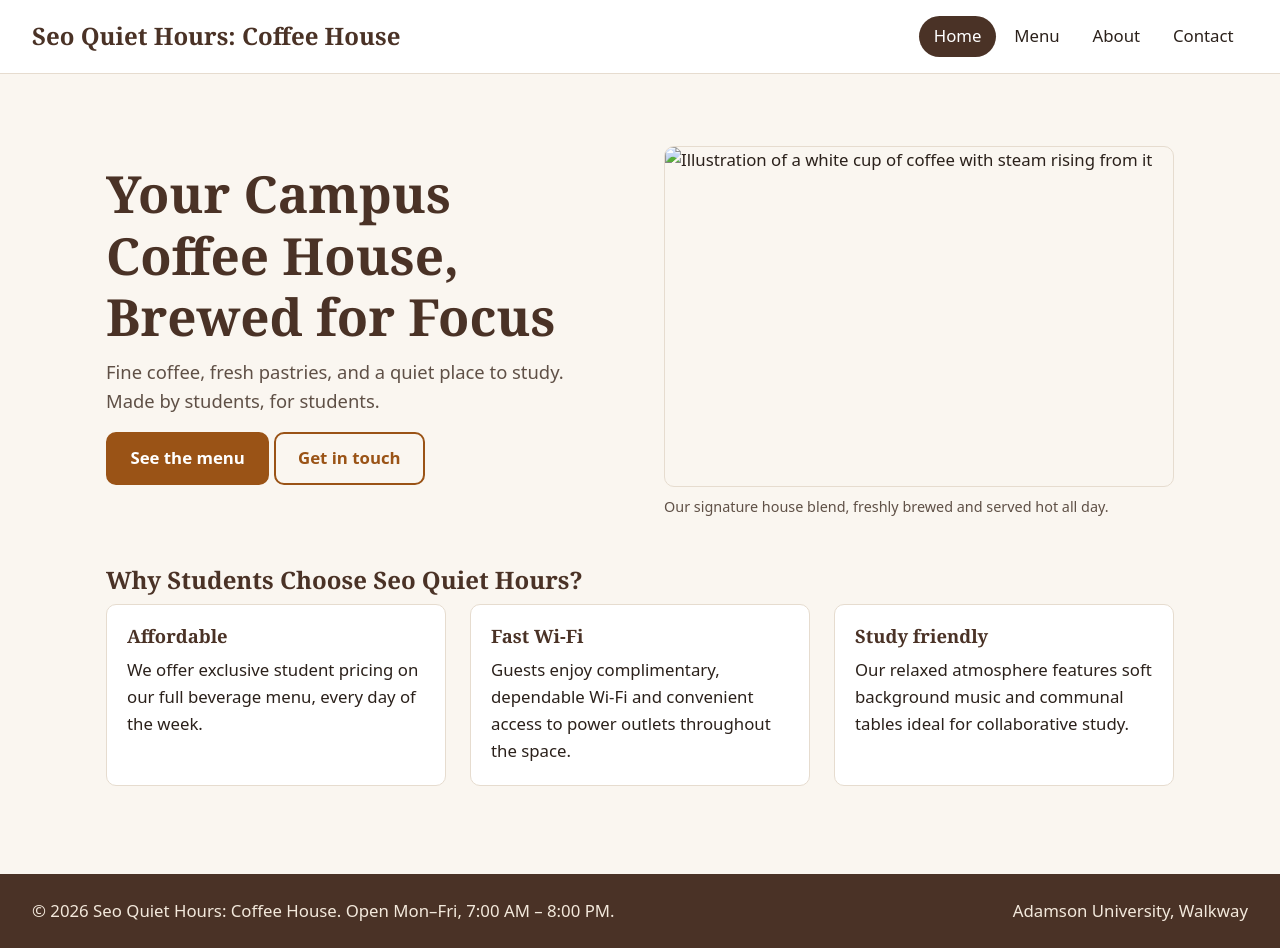
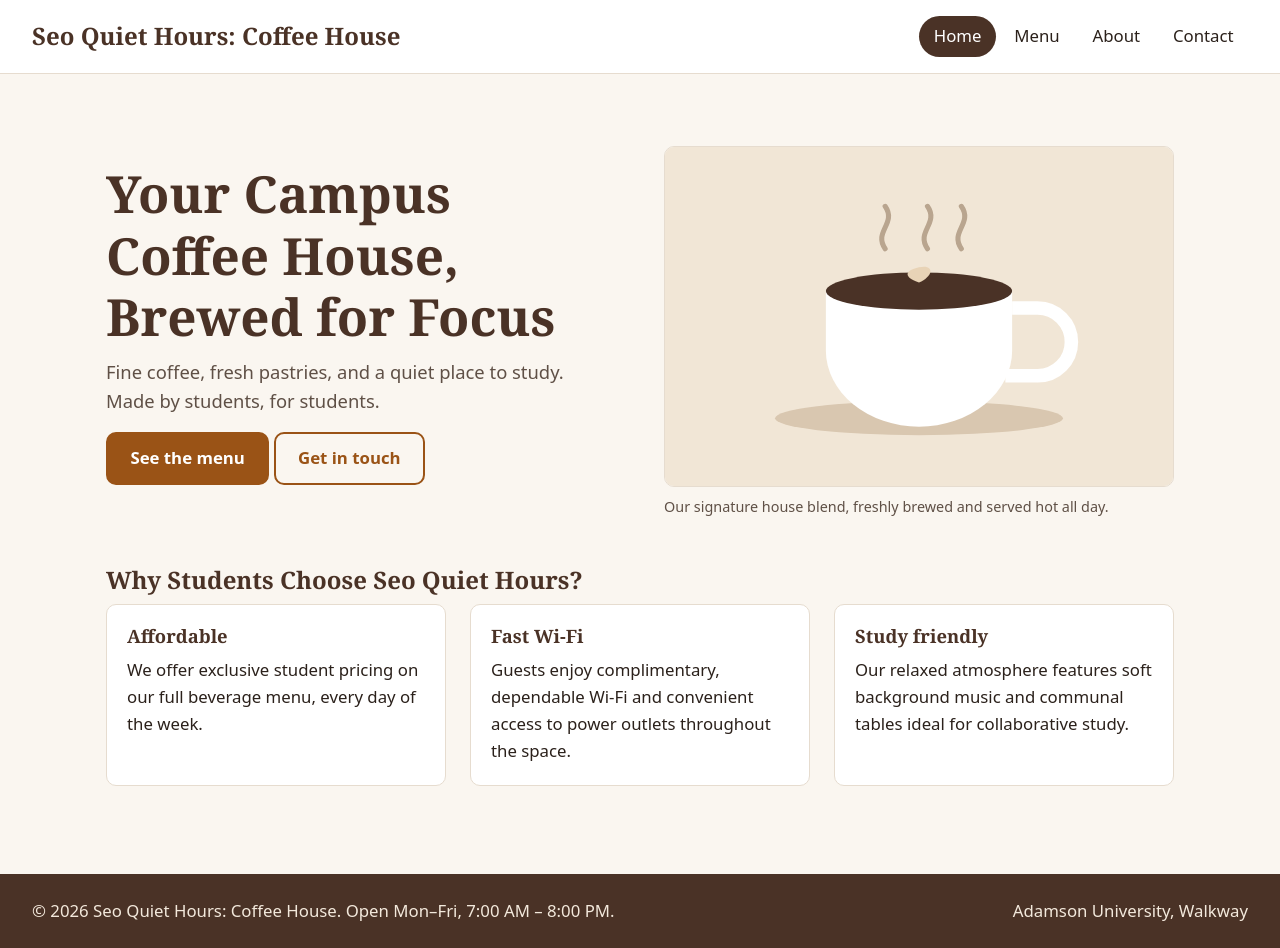
Before and after one commit to IXSEO0/Rilcopiro-mini-project, a plain HTML site: page index.html in a window 1280 px wide. Drawn offline with Linux system fonts and the light colour scheme.

Commit message:
Update index.html

```diff
--- a/index.html
+++ b/index.html
@@ -27,7 +27,7 @@
         <p><a class="btn" href="menu.html">See the menu</a> <a class="btn btn-outline" href="contact.html">Get in touch</a></p>
       </div>
       <figure class="hero-media">
-        <img src="images/coffee.svg" alt="Illustration of a white cup of coffee with steam rising from it" width="600" height="400">
+        <img src="coffee.svg" alt="Illustration of a white cup of coffee with steam rising from it" width="600" height="400">
         <figcaption>Our signature house blend, freshly brewed and served hot all day.</figcaption>
       </figure>
     </section>
```
